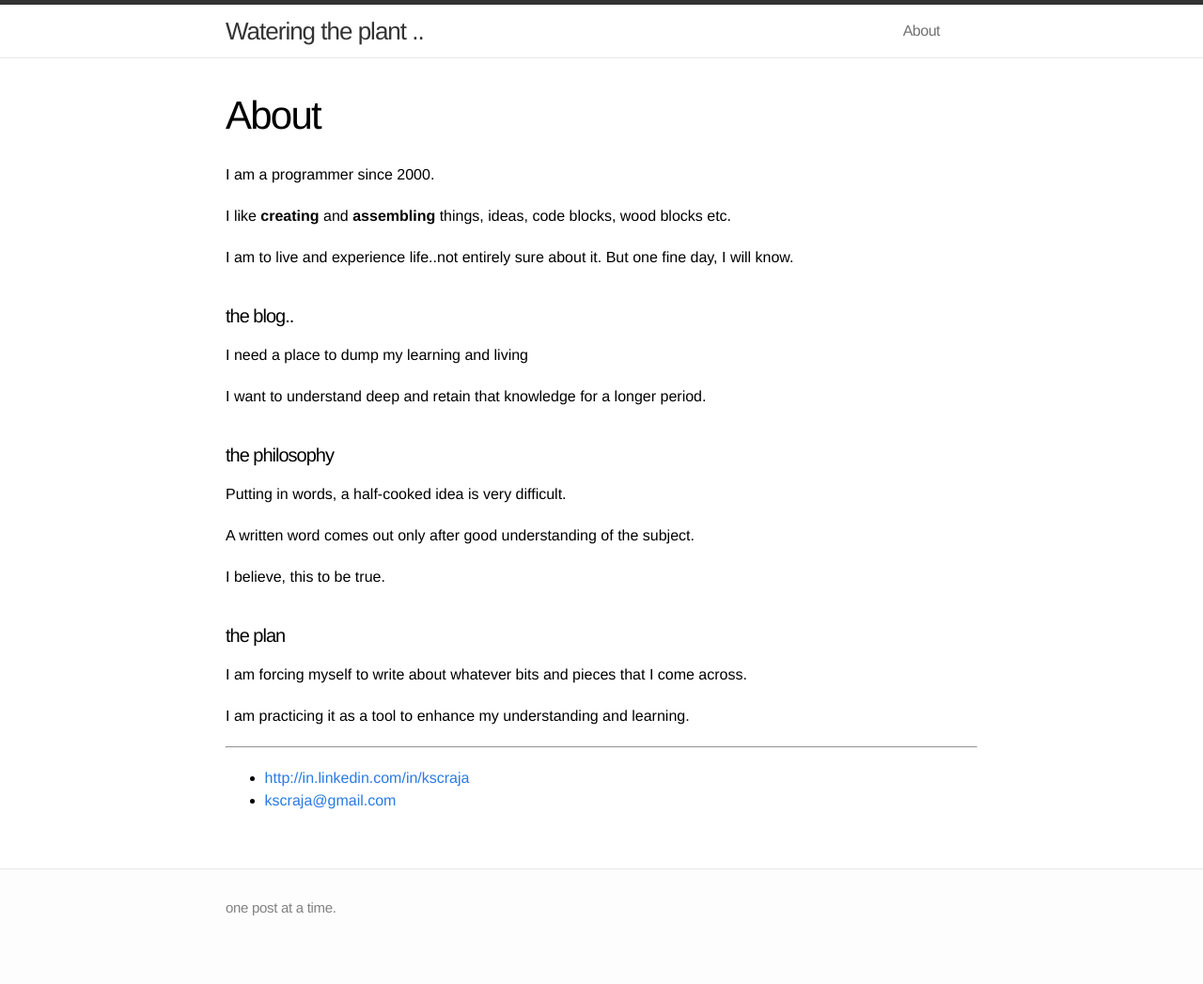
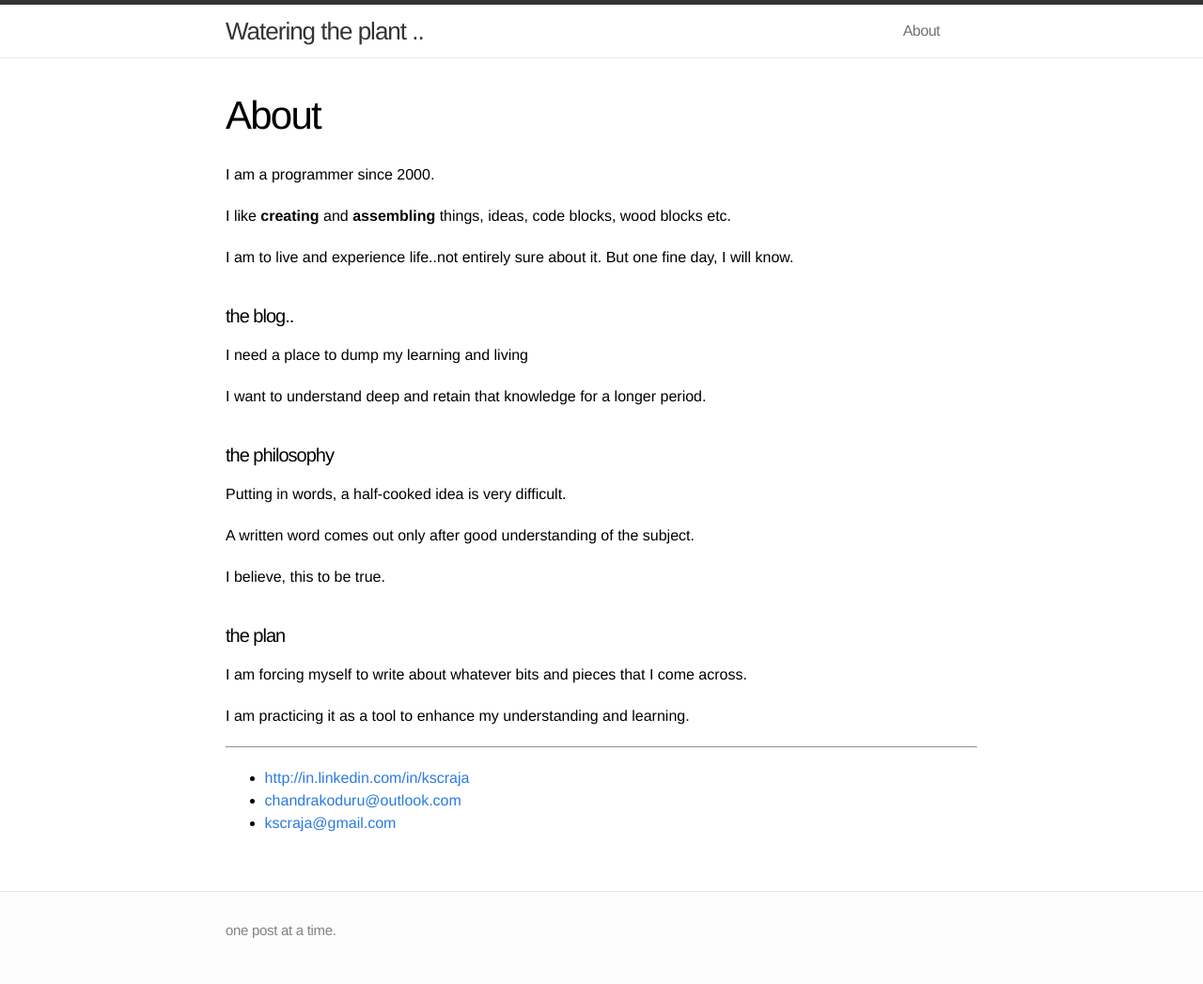
Before and after one commit to ChandraKoduru/chandrakoduru.github.io, a Jekyll site: the page built from about.md, in a window 1280 px wide. Shown: the whole page at 94% size. Built offline with Jekyll 4.4.1, drawn with Linux system fonts in a browser that asks for light colours; before the commit the page ends 1023 px from its top, so only the background shows below that.

Commit message:
added out address to about.md

```diff
--- a/about.md
+++ b/about.md
@@ -35,4 +35,5 @@ I am practicing it as a tool to enhance my understanding and learning.
 ------------
 
 * <http://in.linkedin.com/in/kscraja>
+* <chandrakoduru@outlook.com>
 * <kscraja@gmail.com>
```
